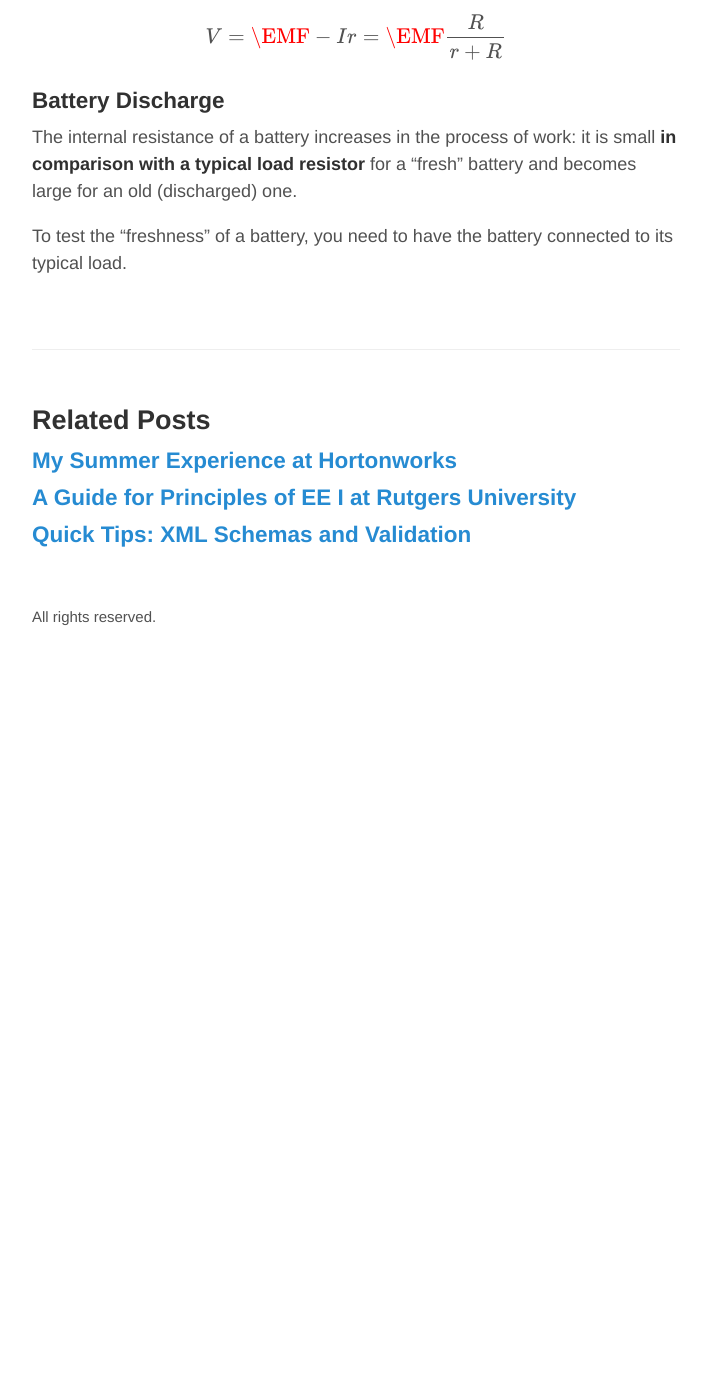
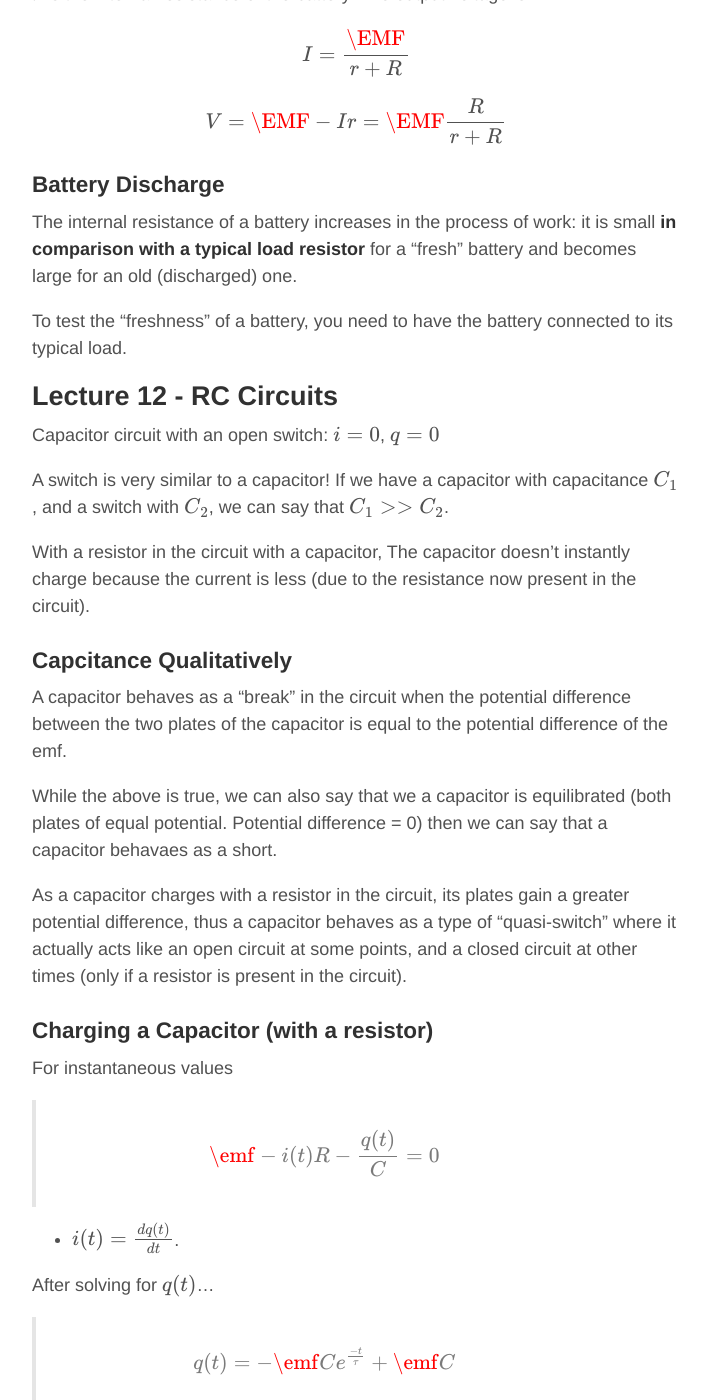
Before and after one commit to ZacBlanco/zacblanco.github.io, a Jekyll site: the page built from _posts/2015-9-03-physics-227-guide.md, in a window 1280 px wide and 1400 px high, scrolled down 20391 px. Shown: the whole window, without its empty margins (284-991 px from the left). Built offline with Jekyll 4.4.1, drawn with Linux system fonts in a browser that asks for light colours; formulas are drawn with MathJax 3; comment, search, counter and statistics services are not loaded; before the commit the page ends 21021 px from its top, so only the background shows below that; some of the changed text lies outside the part shown.

Commit message:
physics update
Updated projects with jiffy and physics for 10/15

```diff
--- a/_posts/2015-9-03-physics-227-guide.md
+++ b/_posts/2015-9-03-physics-227-guide.md
@@ -583,7 +583,7 @@
 
 ### Resistors: Connection in Series and in Parallel
 
-> $$ R_{eq} = \frac{V_ab}{I}
+> $$ R_{eq} = \frac{V_ab}{I} $$
 
 **In Series**, the common quantity for all resistors is current. Thus:
 
@@ -621,7 +621,7 @@
 
 $$r$$ is the internal resistance of the battery. The output voltage is
 
-$$ I = \frac{\EMF}{r + R}
+$$ I = \frac{\EMF}{r + R} $$
 
 $$ V = \EMF - Ir = \EMF\frac{R}{r + R} $$
 
@@ -630,3 +630,53 @@
 The internal resistance of a battery increases in the process of work: it is small **in comparison with a typical load resistor** for a "fresh" battery and becomes large for an old (discharged) one.
 
 To test the "freshness" of a battery, you need to have the battery connected to its typical load.
+
+
+## Lecture 12 - RC Circuits
+
+Capacitor circuit with an open switch: $$i = 0$$, $$q=0$$
+
+A switch is very similar to a capacitor! If we have a capacitor with capacitance $$C_1$$, and a switch with $$C_2$$, we can say that $$C_1 >> C_2 $$.
+
+With a resistor in the circuit with a capacitor, The capacitor doesn't instantly charge because the current is less (due to the resistance now present in the circuit).
+
+### Capcitance Qualitatively
+
+A capacitor behaves as a "break" in the circuit when the potential difference between the two plates of the capacitor is equal to the potential difference of the emf.
+
+While the above is true, we can also say that we a capacitor is equilibrated (both plates of equal potential. Potential difference = 0) then we can say that a capacitor behavaes as a short.
+
+As a capacitor charges with a resistor in the circuit, its plates gain a greater potential difference, thus a capacitor behaves as a type of "quasi-switch" where it actually acts like an open circuit at some points, and a closed circuit at other times (only if a resistor is present in the circuit).
+
+
+### Charging a Capacitor (with a resistor)
+
+For instantaneous values
+
+> $$ \emf - i(t)R - \frac{q(t)}{C} = 0 $$
+
+- $$i(t) = \frac{dq(t)}{dt} $$.
+
+After solving for $$q(t)$$...
+
+> $$q(t) = -\emf Ce^{\frac{-t}{\tau}} + \emf C $$
+
+> $$\tau = RC$$
+
+- For a $$1k\omega$$ resistor and a $$C=1mF$$, $$\tau=RC=1s$$.
+
+Now for the current in a circuit including a resistor and capacitor:
+
+> $$ i(t) = \frac{dq(t)}{dt} = \frac{\emf}{R}e^{-\frac{t}{\tau}} $$
+
+### Discharging a Capacitor (with a resistor)
+
+The charge when discharing a capacitor is:
+
+> $$ q(t) = \emf C e^{-\frac{t}{\tau}} $$
+
+> $$ i(t) = -\frac{\emf}{R}e^{\frac{-t}{\tau}} $$
+
+### Energy Loss in a Capacitor
+
+In order to charge a capacitor by driving the current through a resistor into a capacitor. At least half the energy is lost in heat to the resistor.
```
Also changed, not shown: _data/projects.yml (+6 -1 lines), 1 other file.
